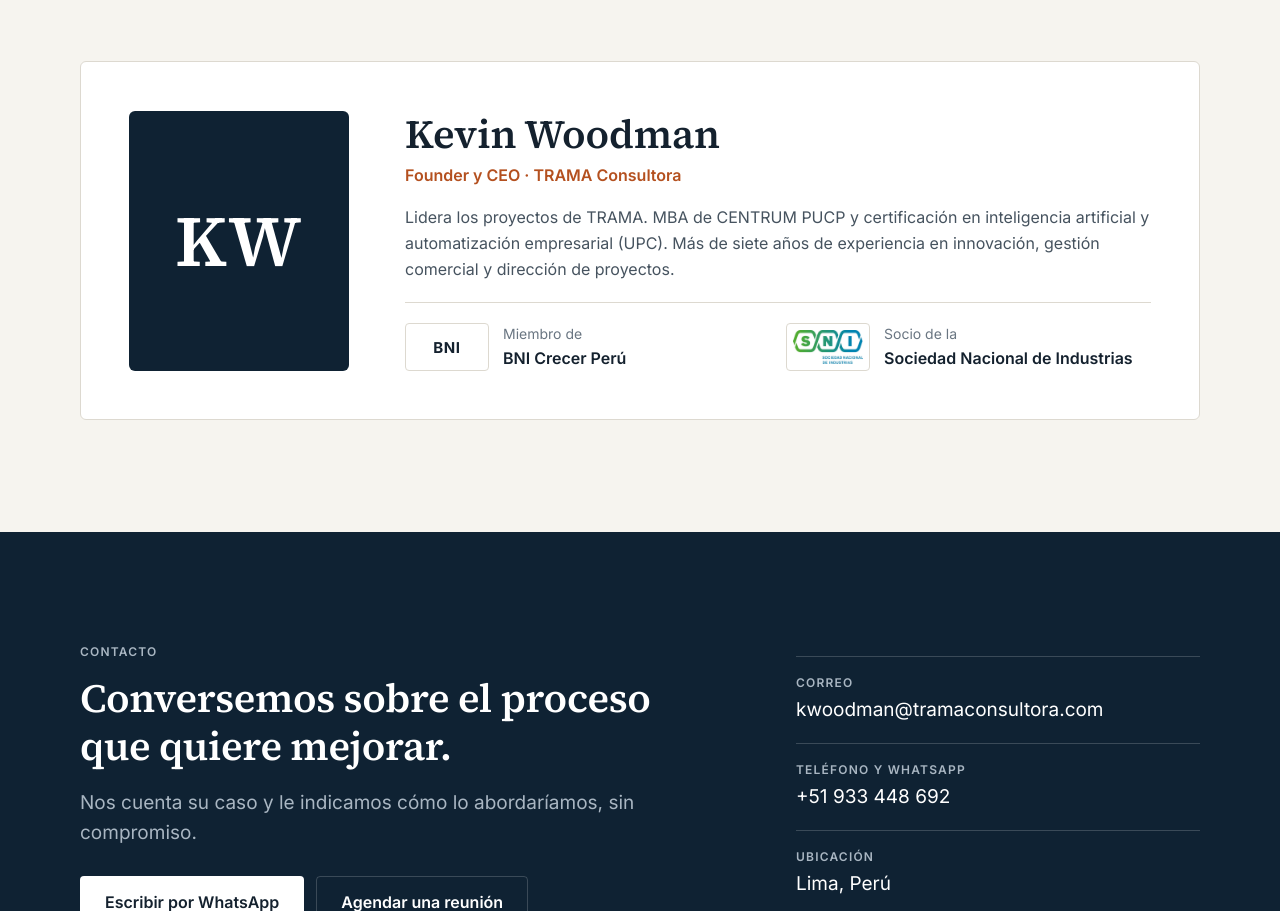
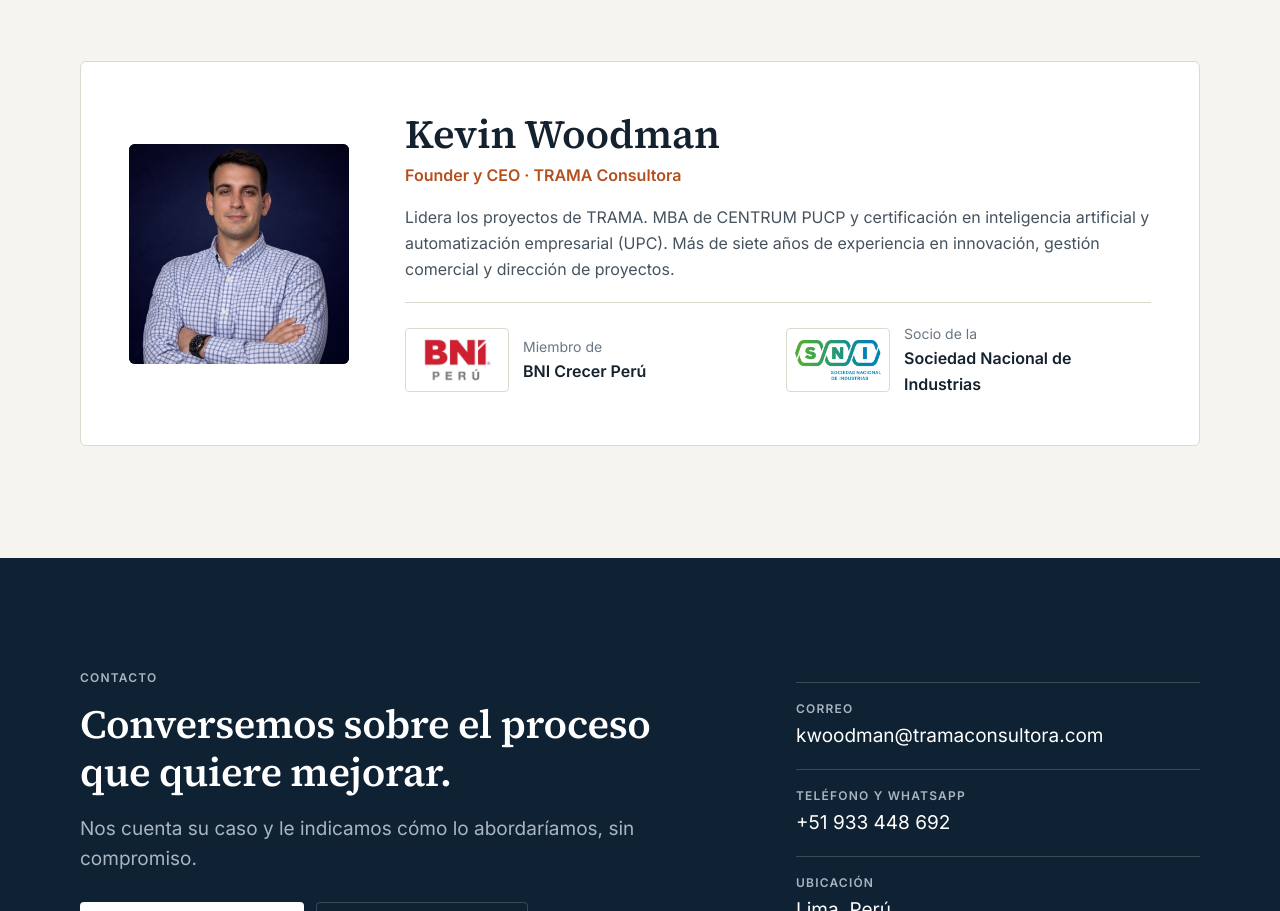
Before and after one commit to kwoodman-cmyk/trama-consultoria, a plain HTML site: page index.html in a window 1280 px wide. Shown: the part 5959-6870 px from the top of the page. Drawn offline with Linux system fonts and the light colour scheme.

Commit message:
Liderazgo: foto de Kevin Woodman y logos de BNI Perú y la SNI
Co-Authored-By: Claude Fable 5.2 <noreply@anthropic.com>
Claude-Session: https://claude.ai/code/session_011tbY8avS1kjPGqF6bWzZoX

```diff
--- a/index.html
+++ b/index.html
@@ -151,14 +151,14 @@ figcaption{font-size:14px;line-height:22px;color:var(--mut);margin-top:12px}
 
 /* Liderazgo */
 .lead-card{background:var(--white);border:1px solid var(--line);border-radius:6px;padding:24px;display:grid;gap:24px}
-.mono{display:flex;align-items:center;justify-content:center;width:120px;height:120px;border-radius:6px;background:var(--navy);color:#fff;font:600 40px/1 var(--serif);letter-spacing:.02em}
+.mono{width:140px;height:140px;border-radius:6px;object-fit:cover;background:var(--navy)}
 .lead-card h3{font-size:clamp(30px,6.4vw,40px);line-height:1.2}
 .role{font-weight:600;color:var(--or-d);margin-top:4px}
 .bio{color:var(--ink2);margin-top:16px}
 .memb{display:grid;gap:14px;margin-top:20px;padding-top:20px;border-top:1px solid var(--line)}
 .memb li{display:flex;align-items:center;gap:14px}
-.memb .lg{display:flex;align-items:center;justify-content:center;width:84px;height:48px;flex:none;border:1px solid var(--line);border-radius:4px;background:var(--white);padding:6px;font:700 15px/1 var(--sans);letter-spacing:.04em;color:var(--ink)}
-.memb .lg img{max-height:34px;width:auto}
+.memb .lg{display:flex;align-items:center;justify-content:center;width:104px;height:64px;flex:none;border:1px solid var(--line);border-radius:4px;background:var(--white);padding:8px}
+.memb .lg img{max-height:46px;max-width:100%;width:auto;height:auto}
 .memb small{display:block;font-size:14px;line-height:22px;color:var(--mut)}
 .memb b{font-weight:600}
 
@@ -222,7 +222,7 @@ figcaption{font-size:14px;line-height:22px;color:var(--mut);margin-top:12px}
   .vals ul{grid-template-columns:repeat(4,1fr);gap:24px;margin-top:28px}
   .vals li{padding:28px}
   .lead-card{grid-template-columns:220px minmax(0,1fr);gap:56px;padding:48px;align-items:center}
-  .mono{width:220px;height:260px;font-size:72px}
+  .mono{width:220px;height:220px}
   .memb{grid-template-columns:1fr 1fr;gap:16px}
   .cta{padding:112px 0}
   .cta-grid{grid-template-columns:minmax(0,620px) minmax(0,1fr);gap:96px;align-items:center}
@@ -386,14 +386,14 @@ figcaption{font-size:14px;line-height:22px;color:var(--mut);margin-top:12px}
   <div class="wrap">
     <div class="head one"><div><span class="kick">Liderazgo</span><h2 id="lid-h">Un equipo profesional detrás de cada proyecto.</h2></div></div>
     <div class="lead-card">
-      <div class="mono" aria-hidden="true">KW</div>
+      <img class="mono" src="/assets/kevin-woodman.jpg" width="400" height="400" loading="lazy" alt="Kevin Woodman, Founder y CEO de TRAMA Consultora">
       <div>
         <h3>Kevin Woodman</h3>
         <p class="role">Founder y CEO · TRAMA Consultora</p>
         <p class="bio">Lidera los proyectos de TRAMA. MBA de CENTRUM PUCP y certificación en inteligencia artificial y automatización empresarial (UPC). Más de siete años de experiencia en innovación, gestión comercial y dirección de proyectos.</p>
         <ul class="memb">
-          <li><span class="lg">BNI</span><div><small>Miembro de</small><b>BNI Crecer Perú</b></div></li>
-          <li><span class="lg"><img loading="lazy" src="/assets/logo-sni.png" width="348" height="160" alt=""></span><div><small>Socio de la</small><b>Sociedad Nacional de Industrias</b></div></li>
+          <li><span class="lg"><img loading="lazy" src="/assets/logo-bni.png" width="301" height="195" alt=""></span><div><small>Miembro de</small><b>BNI Crecer Perú</b></div></li>
+          <li><span class="lg"><img loading="lazy" src="/assets/logo-sni-color.png" width="600" height="277" alt=""></span><div><small>Socio de la</small><b>Sociedad Nacional de Industrias</b></div></li>
         </ul>
       </div>
     </div>
```
Also changed, not shown: assets/kevin-woodman.jpg (added), assets/logo-bni.png (added), assets/logo-sni-color.png (added), 1 other file.
